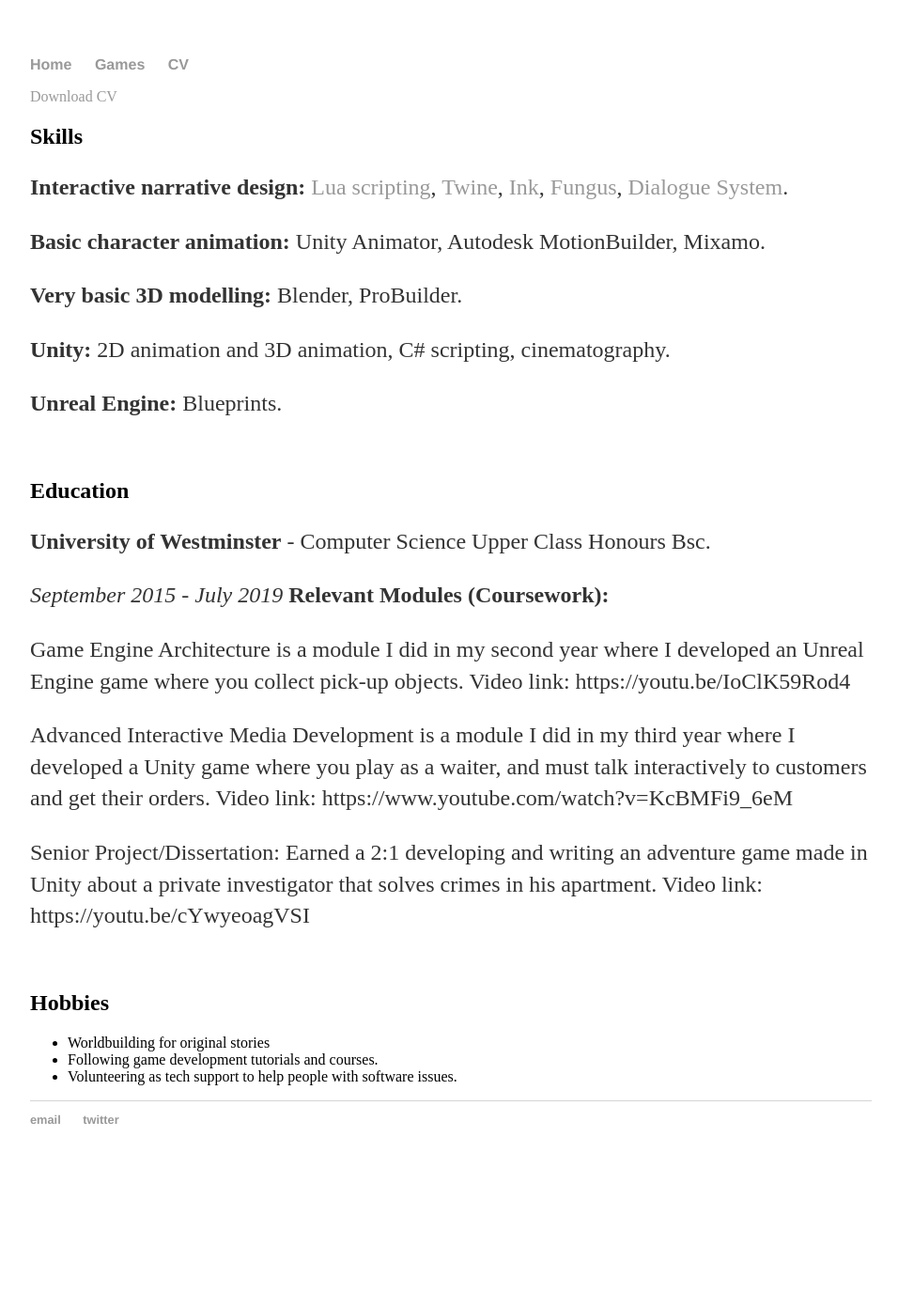
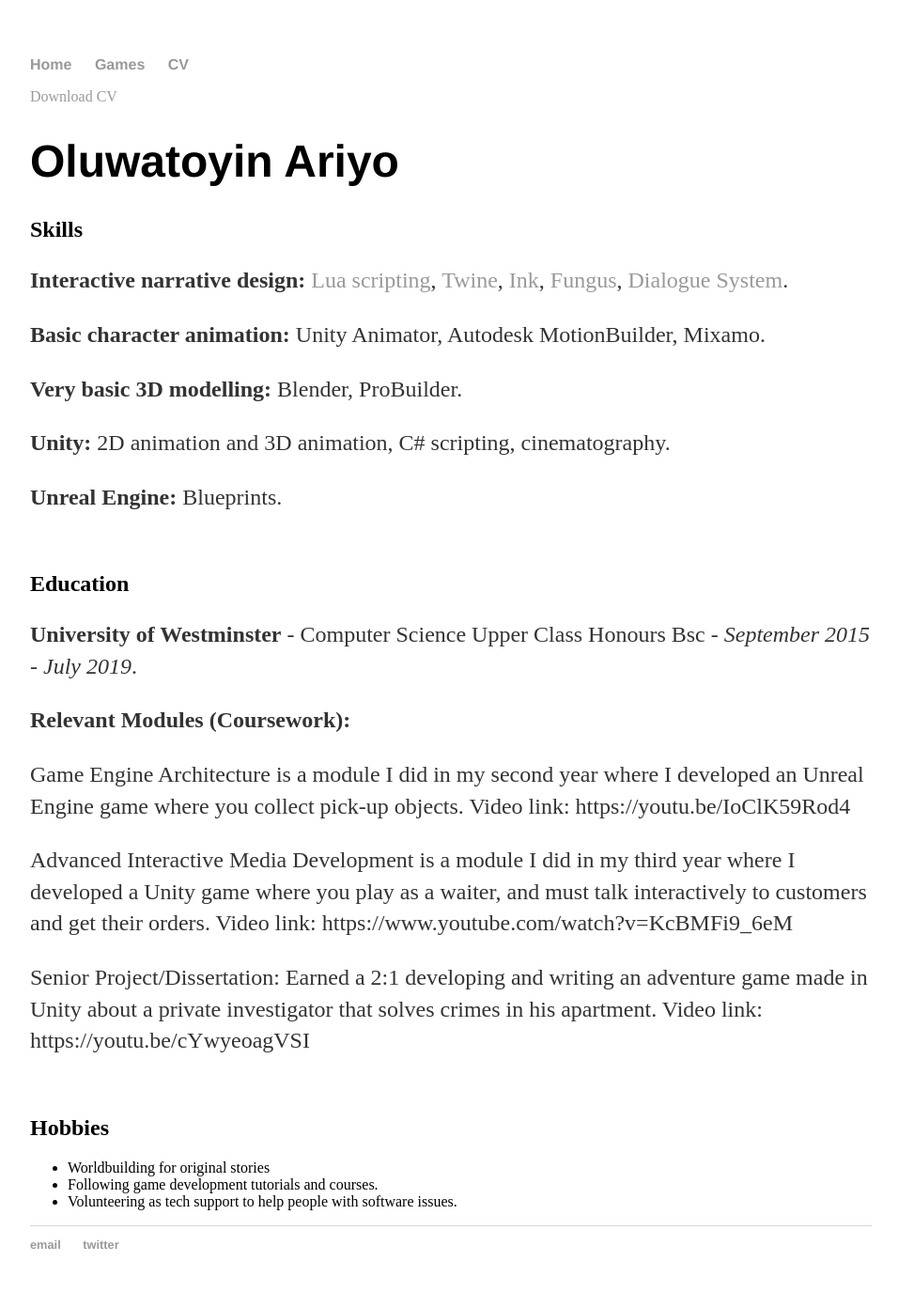
Before and after one commit to toyinariyo/toyinariyo.github.io, a Jekyll site: the page built from CV/index.html, in a window 1280 px wide. Shown: the whole page at 94% size, without its empty margins (160-1116 px from the left). Built offline with Jekyll 4.4.1, drawn with Linux system fonts in a browser that asks for light colours; before the commit the page ends 1259 px from its top, so only the background shows below that.

Commit message:
Update index.html
Adding h1 name title and moving education paragraph

```diff
--- a/CV/index.html
+++ b/CV/index.html
@@ -5,6 +5,7 @@
 
 <div class="cv">
 		<a href="#" class="download" title="Download CV as PDF">Download CV</a>
+	<h1>Oluwatoyin Ariyo</h1>
     <h2>Skills</h2>
     <p><strong>Interactive narrative design:</strong> <a href="https://www.pixelcrushers.com/dialogue_system/manual2x/html/logic_and_lua.html">Lua scripting</a>,
                <a href="https://twinery.org/">Twine</a>, <a href="https://www.inklestudios.com/ink/">Ink</a>, <a href="https://fungusgames.com/">Fungus</a>,
@@ -16,9 +17,8 @@
     <p><strong>Unreal Engine:</strong> Blueprints.</p>
     <br>
     <h2>Education</h2>
-    <p><strong>University of Westminster</strong> - Computer Science Upper Class Honours Bsc.
-    <p><i>September 2015 - July 2019</i>
-    <b>Relevant Modules (Coursework):</b>
+    <p><strong>University of Westminster</strong> - Computer Science Upper Class Honours Bsc - <i>September 2015 - July 2019</i>.</p>
+    <p><b>Relevant Modules (Coursework):</b></p>
     <p>Game Engine Architecture is a module I did in my second year where I developed an Unreal Engine game where you collect pick-up objects.
        Video link: https://youtu.be/IoClK59Rod4</p>
     <p>Advanced Interactive Media Development is a module I did in my third year where I developed a Unity game where you play as a waiter,
```
